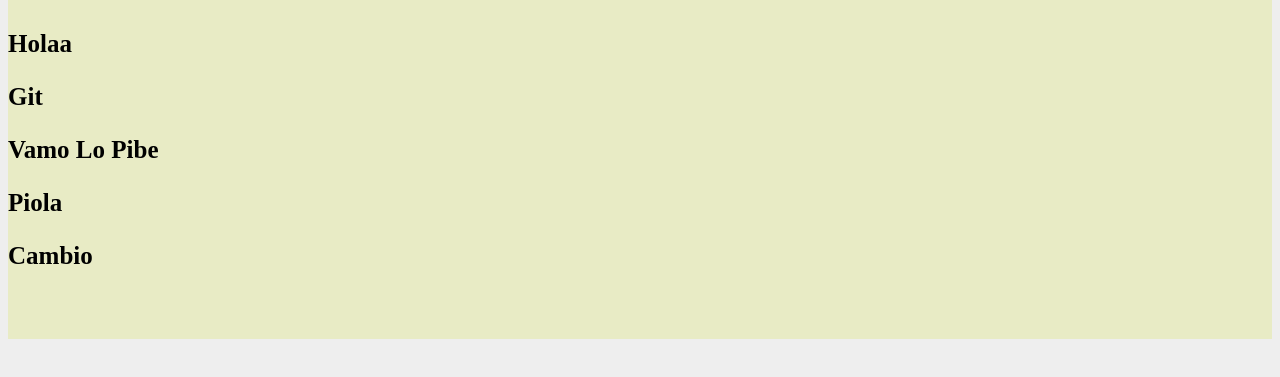
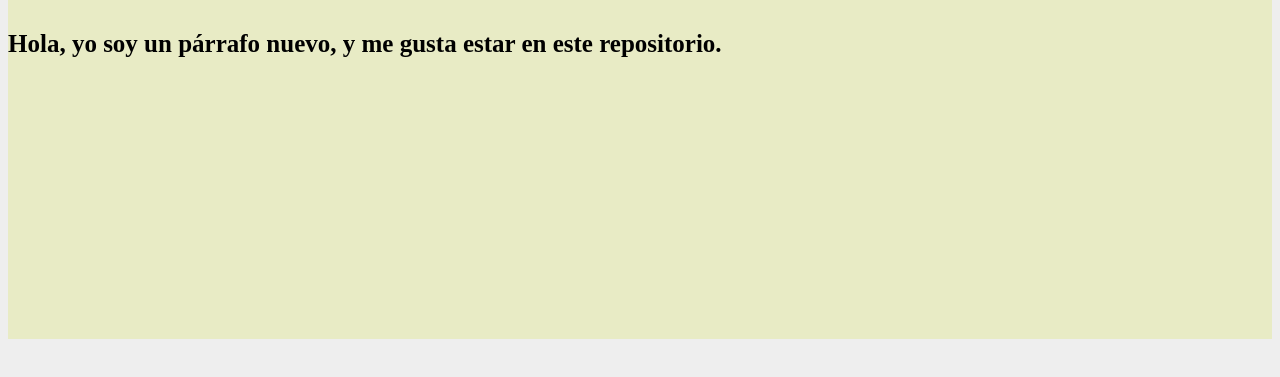
Before and after one commit to TomasDaSilvaok/Proyecto-Git, a plain HTML site: page index.html in a window 1280 px wide. Shown: the part 95-472 px from the top of the page. Drawn offline with Linux system fonts and the light colour scheme; files that its build step writes are made by us from their sources.

Commit message:
Update index.html

```diff
--- a/index.html
+++ b/index.html
@@ -9,11 +9,7 @@
 <body>
     <div class="fondo">
         <h1>Título de la Página</h1>
-        <p>Holaa</p>
-        <p>Git</p>
-        <p>Vamo Lo Pibe</p>
-        <p>Piola</p>
-        <p>Cambio</p>
+        <p>Hola, yo soy un párrafo nuevo, y me gusta estar en este repositorio.</p>
     </div>
 </body>
 </html>
```
